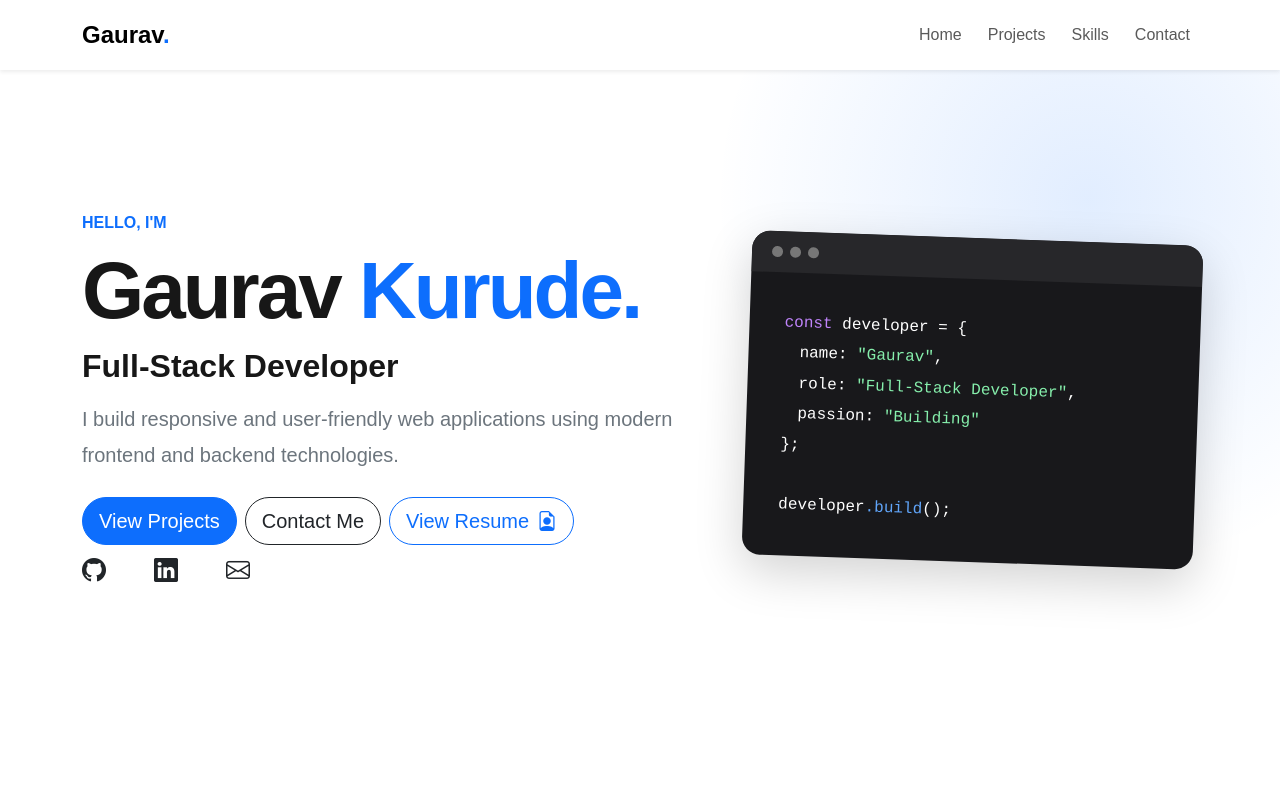
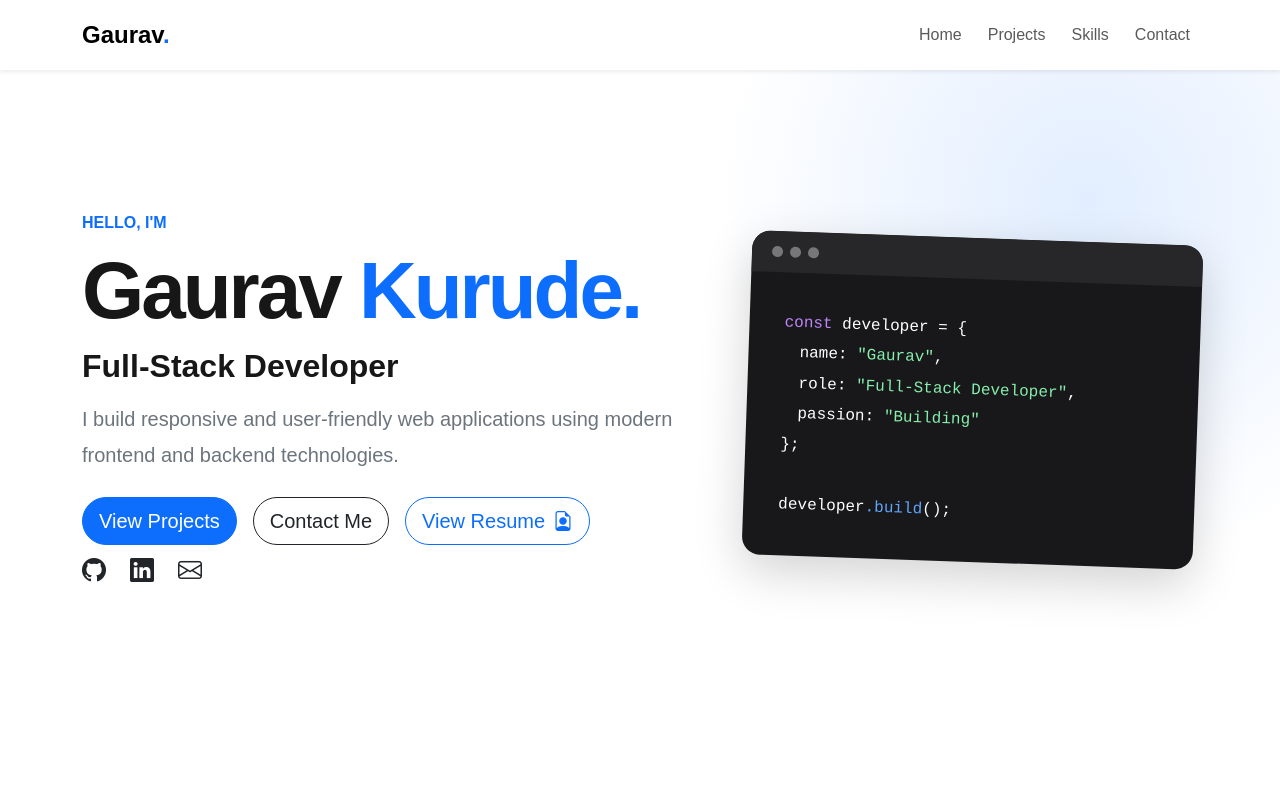
Before and after one commit to Gaurav-Kurude/Gaurav-Kurude, a React (Vite) app: page / in a window 1280 px wide. Shown: the top 800 px of the page. Built offline with nearby package versions, Linux system fonts and the light colour scheme.

Commit message:
gaurav-portfolio

```diff
--- a/src/App.jsx
+++ b/src/App.jsx
@@ -120,7 +120,7 @@ function App() {
               <div className="mt-4 hero-buttons">
                 <a
                   href="#projects"
-                  className="btn btn-primary btn-lg rounded-pill me-2"
+                  className="btn btn-primary btn-lg rounded-pill me-3"
                 >
                   View Projects
                 </a>
@@ -136,7 +136,7 @@ function App() {
                   href="/Gaurav_Kurude_Resume.pdf"
                   target="_blank"
                   rel="noreferrer"
-                  className="btn btn-outline-primary ms-2 btn-lg rounded-pill"
+                  className="btn btn-outline-primary ms-3 btn-lg rounded-pill"
                 >
                   View Resume
                   <i className="bi bi-file-earmark-person ms-2"></i>
@@ -149,7 +149,7 @@ function App() {
                   href="https://github.com/Gaurav-Kurude"
                   target="_blank"
                   rel="noreferrer"
-                  className="text-dark fs-4 me-5"
+                  className="text-dark fs-4 me-4"
                   aria-label="GitHub"
                 >
                   <i className="bi bi-github"></i>
@@ -159,7 +159,7 @@ function App() {
                   href="https://www.linkedin.com/in/gaurav-kurude-500139215/?isSelfProfile=true"
                   target="_blank"
                   rel="noreferrer"
-                  className="text-dark fs-4 me-5"
+                  className="text-dark fs-4 me-4"
                   aria-label="LinkedIn"
                 >
                   <i className="bi bi-linkedin"></i>
```
